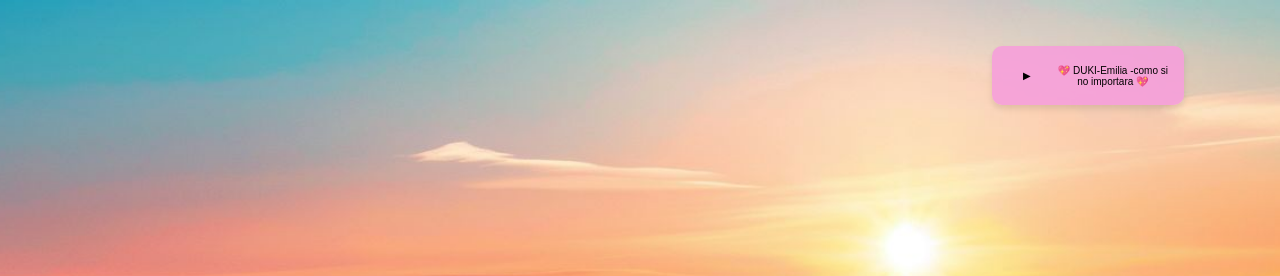
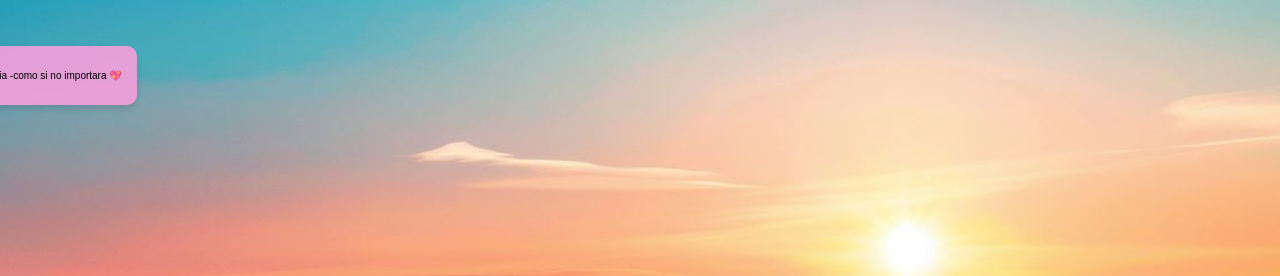
Before and after one commit to bojak360/SanvalentinJR, a plain HTML site: page index.html in a window 1280 px wide. Shown: the top 276 px of the page. Drawn offline with Linux system fonts and the light colour scheme.

Commit message:
Update index.html

```diff
--- a/index.html
+++ b/index.html
@@ -93,7 +93,7 @@
         #music-player {
             position: fixed;
             top: 46px;
-            left: 85%;
+            right: 79%;
             transform: translateX(-50%);
             background: rgba(245, 159, 219, 0.9);
             padding: 10px 15px;
```
